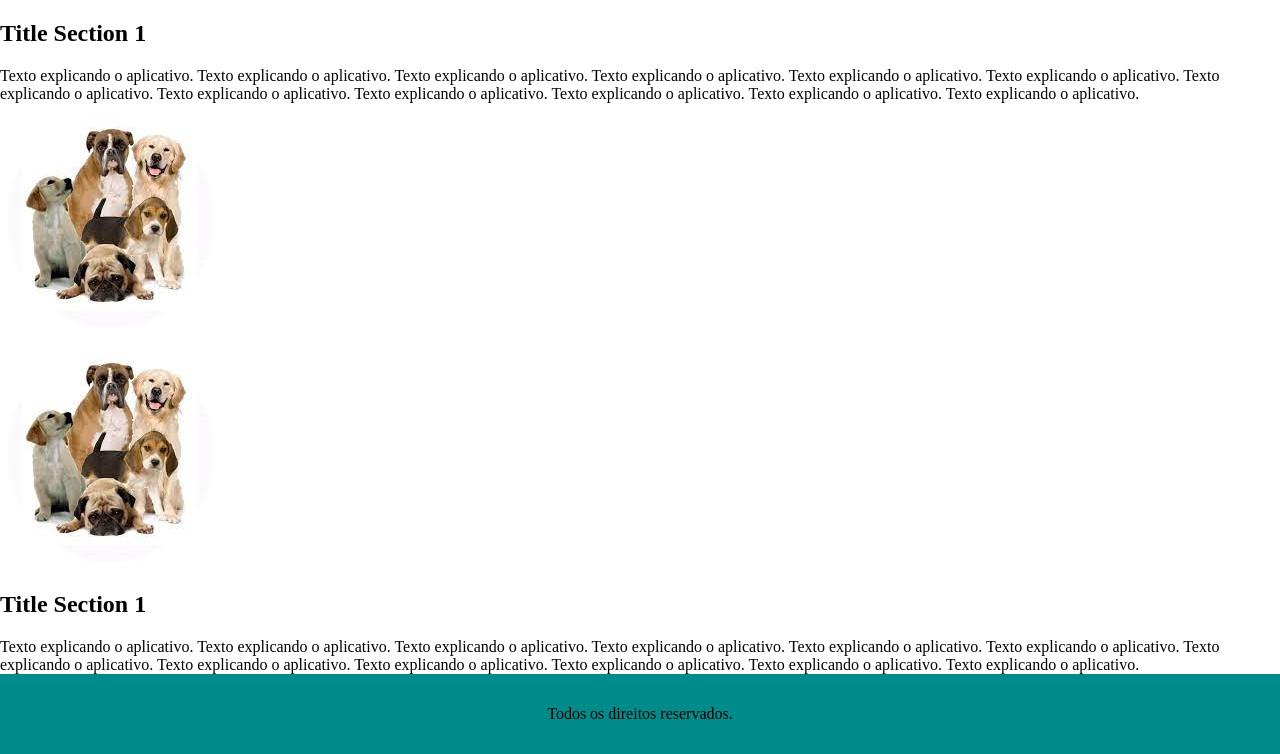
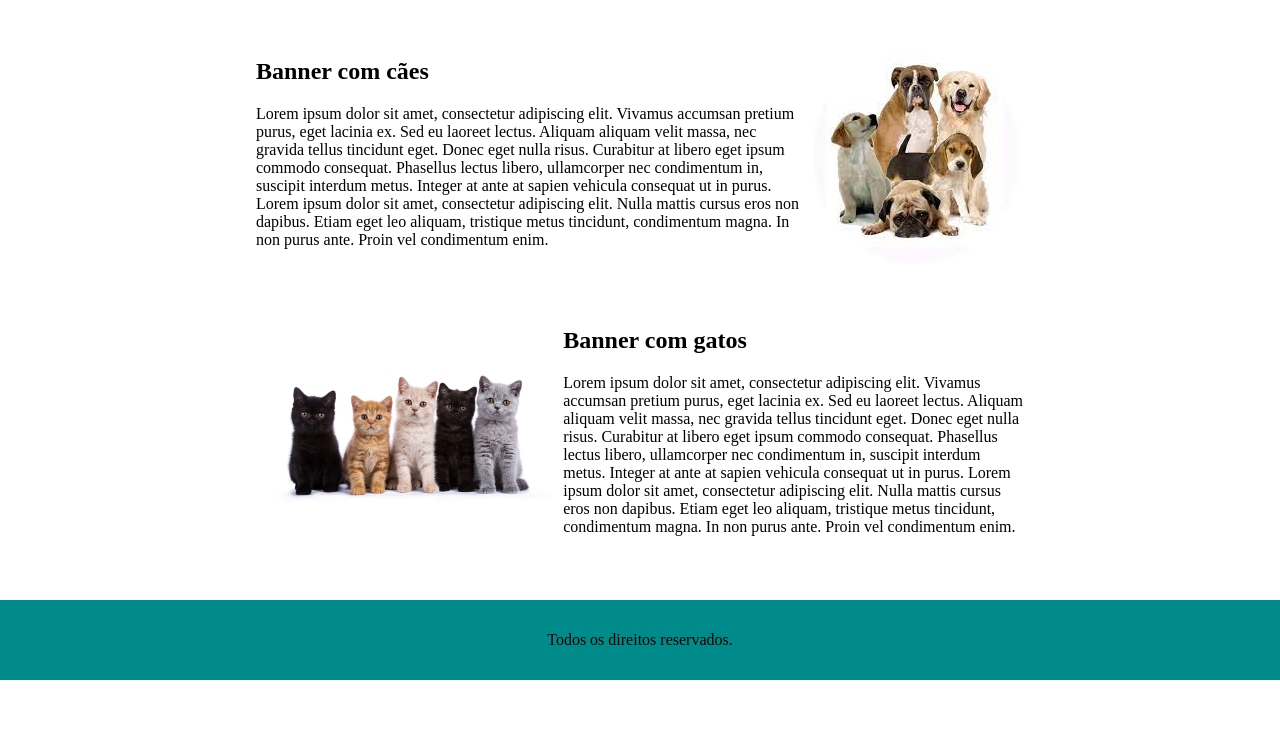
Before and after one commit to fabioafreitas/pet-adoption-php-mini-project, a PHP site: page /frontend/index.php in a window 1280 px wide. Shown: the part 120-874 px from the top of the page. After the commit the page ends 800 px from the top, so only its background shows below. Run offline with PHP 8.4, Linux system fonts and the light colour scheme.

Commit message:
refactor: update main page style and elements positioning

```diff
--- a/frontend/index.css
+++ b/frontend/index.css
@@ -1 +1,17 @@
 @import url("./common.css");
+
+.content-section {
+  display: flex;
+  flex-direction: row;
+  padding-inline: 20%;
+}
+
+.banner-figures {
+  width: 40%;
+  height: auto;
+  object-fit: contain;
+}
+
+footer {
+  margin-top: 2%;
+}
--- a/frontend/index.php
+++ b/frontend/index.php
@@ -11,31 +11,21 @@
     <a class="button-wrap button-default" href="./login.php">Login Admin</a>
   </header>
   <body>
-    <section>
+    <section class="content-section">
       <div>
-        <h1>Title Section 1</h1>
+        <h1>Banner com cães</h1>
         <span
-          >Texto explicando o aplicativo. Texto explicando o aplicativo. Texto
-          explicando o aplicativo. Texto explicando o aplicativo. Texto
-          explicando o aplicativo. Texto explicando o aplicativo. Texto
-          explicando o aplicativo. Texto explicando o aplicativo. Texto
-          explicando o aplicativo. Texto explicando o aplicativo. Texto
-          explicando o aplicativo. Texto explicando o aplicativo.</span
+          >Lorem ipsum dolor sit amet, consectetur adipiscing elit. Vivamus accumsan pretium purus, eget lacinia ex. Sed eu laoreet lectus. Aliquam aliquam velit massa, nec gravida tellus tincidunt eget. Donec eget nulla risus. Curabitur at libero eget ipsum commodo consequat. Phasellus lectus libero, ullamcorper nec condimentum in, suscipit interdum metus. Integer at ante at sapien vehicula consequat ut in purus. Lorem ipsum dolor sit amet, consectetur adipiscing elit. Nulla mattis cursus eros non dapibus. Etiam eget leo aliquam, tristique metus tincidunt, condimentum magna. In non purus ante. Proin vel condimentum enim.</span
         >
       </div>
-      <img src="assets/banner-dogs.jpg" alt="" />
+      <img class="banner-figures" src="assets/banner-dogs.jpg" alt="" />
     </section>
-    <section>
-      <img src="assets/banner-dogs.jpg" alt="" />
+    <section  class="content-section">
+      <img class="banner-figures" src="assets/banner-cats.jpg" alt="" />
       <div>
-        <h1>Title Section 1</h1>
+        <h1>Banner com gatos</h1>
         <span
-          >Texto explicando o aplicativo. Texto explicando o aplicativo. Texto
-          explicando o aplicativo. Texto explicando o aplicativo. Texto
-          explicando o aplicativo. Texto explicando o aplicativo. Texto
-          explicando o aplicativo. Texto explicando o aplicativo. Texto
-          explicando o aplicativo. Texto explicando o aplicativo. Texto
-          explicando o aplicativo. Texto explicando o aplicativo.</span
+          >Lorem ipsum dolor sit amet, consectetur adipiscing elit. Vivamus accumsan pretium purus, eget lacinia ex. Sed eu laoreet lectus. Aliquam aliquam velit massa, nec gravida tellus tincidunt eget. Donec eget nulla risus. Curabitur at libero eget ipsum commodo consequat. Phasellus lectus libero, ullamcorper nec condimentum in, suscipit interdum metus. Integer at ante at sapien vehicula consequat ut in purus. Lorem ipsum dolor sit amet, consectetur adipiscing elit. Nulla mattis cursus eros non dapibus. Etiam eget leo aliquam, tristique metus tincidunt, condimentum magna. In non purus ante. Proin vel condimentum enim.</span
         >
       </div>
     </section>
```
Also changed, not shown: frontend/assets/banner-cats.jpg (added).
